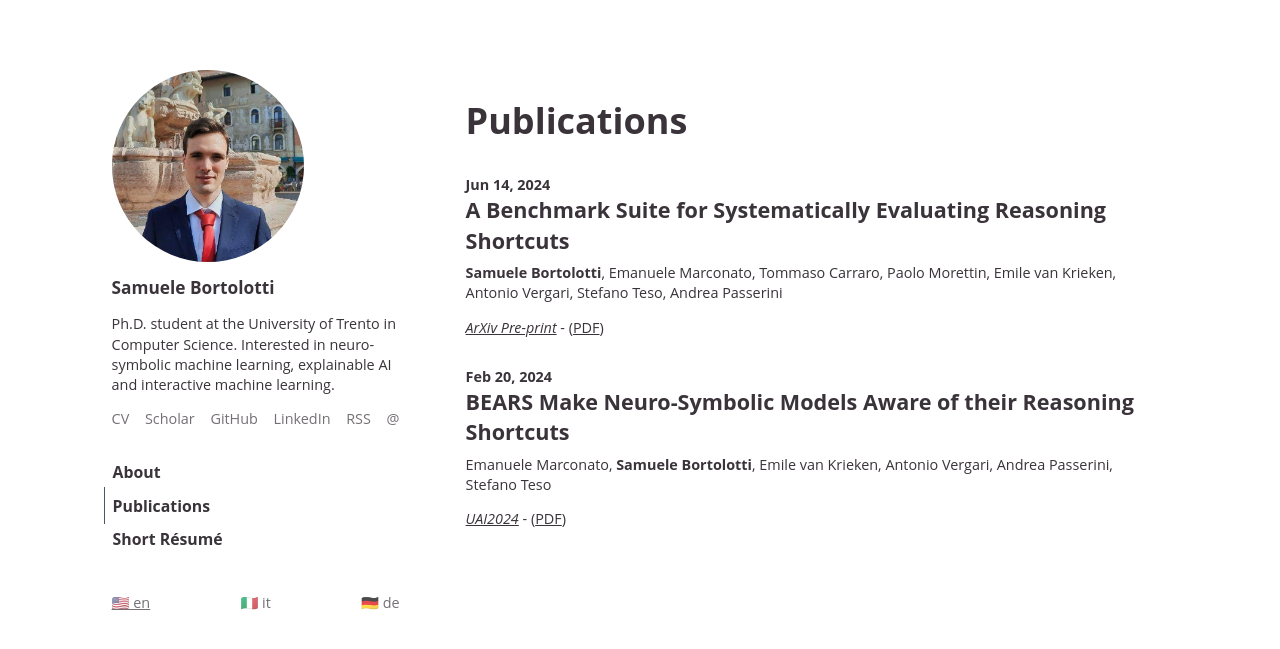
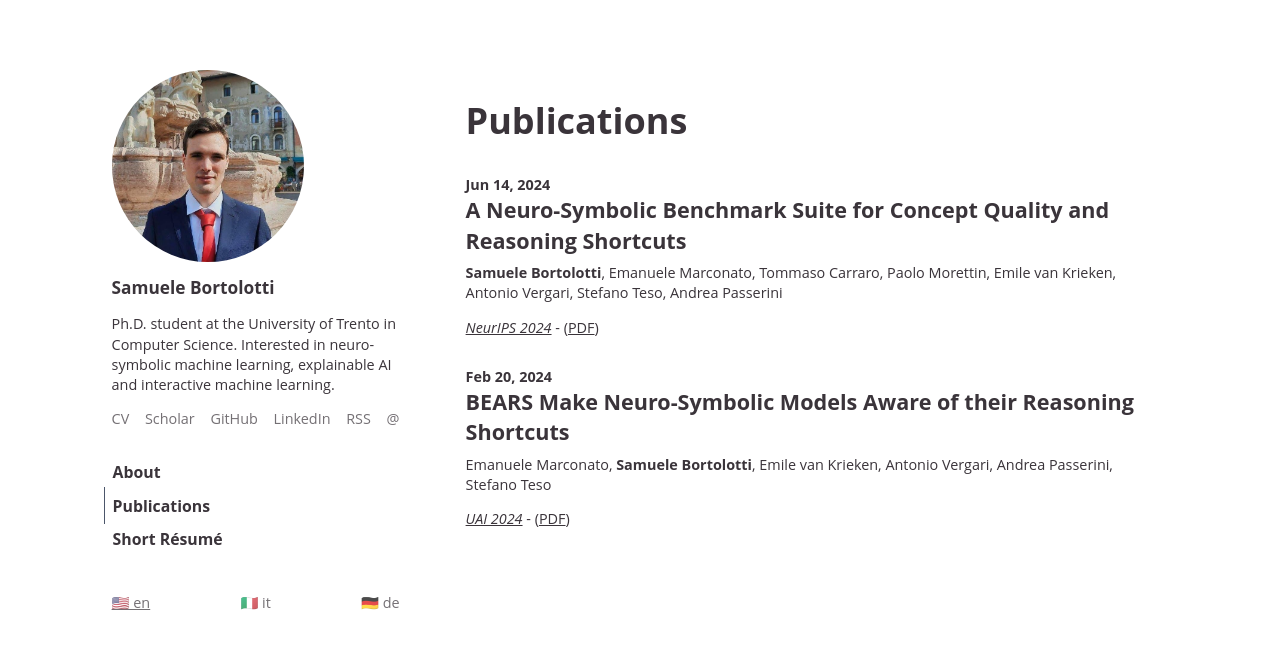
Before and after one commit to samuelebortolotti/samuelebortolotti.github.io, a Jekyll site: the page built from en/publications.md, in a window 1280 px wide. Shown: the top 649 px of the page. Built offline with Jekyll 4.4.1, drawn with Linux system fonts in a browser that asks for light colours; part of the change alters nothing that is shown.

Commit message:
Add rsbench

````diff
--- a/_includes/sidebar.html
+++ b/_includes/sidebar.html
@@ -25,7 +25,7 @@
     <a target="_blank" href="https://github.com/samuelebortolotti" title="GitHub link">GitHub</a>
     <a target="_blank" href="https://www.linkedin.com/in/samuele-bortolotti " title="LinkedIn link">LinkedIn</a>
     <a target="_blank" href="/feed.xml" type="application/xml" title="RSS Feed">RSS</a>
-    <a target="_blank" href="mailto:samuele.bortolotti@unitn.it" title="Email">@</a>
+    <a target="_blank" href="mailto:&#x73;&#x61;&#x6D;&#x75;&#x65;&#x6C;&#x65;&#x2E;&#x62;&#x6F;&#x72;&#x74;&#x6F;&#x6C;&#x6F;&#x74;&#x74;&#x69;&#x40;&#x75;&#x6E;&#x69;&#x74;&#x6E;&#x2E;&#x69;&#x74;" title="Email">@</a>
   </div>
   <!-- Effective Navbar -->
   <ul class="navlinks">
--- a/_publications/A-Benchmark-Suite-for-Systematically-Evaluating-Reasoning-Shortcuts.md
+++ /dev/null
@@ -1,45 +0,0 @@
----
-layout: post
-permalink: /publications/A-Benchmark-Suite-for-Systematically-Evaluating-Reasoning-Shortcuts.html
-title: A Benchmark Suite for Systematically Evaluating Reasoning Shortcuts
-date: 2024-06-14
-redirect_from:
-  - /en/publications/A-Benchmark-Suite-for-Systematically-Evaluating-Reasoning-Shortcuts.html
-  - /it/publications/A-Benchmark-Suite-for-Systematically-Evaluating-Reasoning-Shortcuts.html
-  - /de/publications/A-Benchmark-Suite-for-Systematically-Evaluating-Reasoning-Shortcuts.html
-ref: /publications/A-Benchmark-Suite-for-Systematically-Evaluating-Reasoning-Shortcuts.html
-authors:
-  - Samuele Bortolotti
-  - Emanuele Marconato
-  - Tommaso Carraro
-  - Paolo Morettin
-  - Emile van Krieken
-  - Antonio Vergari
-  - Stefano Teso
-  - Andrea Passerini
-conference: ArXiv Pre-print
-lang: en
-ref: publications
-conference_url: https://arxiv.org/abs/2406.10368
-paper: https://arxiv.org/pdf/2406.10368.pdf
-nav_bar: publications
----
-
-# A Benchmark Suite for Systematically Evaluating Reasoning Shortcuts
-
-## Abstract
-
-The advent of powerful neural classifiers has increased interest in problems that require both learning and reasoning. These problems are critical for understanding important properties of models, such as trustworthiness, generalization, interpretability, and compliance to safety and structural constraints. However, recent research observed that tasks requiring both learning and reasoning on background knowledge often suffer from reasoning shortcuts (RSs): predictors can solve the downstream reasoning task without associating the correct concepts to the high-dimensional data. To address this issue, we introduce rsbench, a comprehensive benchmark suite designed to systematically evaluate the impact of RSs on models by providing easy access to highly customizable tasks affected by RSs. Furthermore, rsbench implements common metrics for evaluating concept quality and introduces novel formal verification procedures for assessing the presence of RSs in learning tasks. Using rsbench, we highlight that obtaining high quality concepts in both purely neural and neuro-symbolic models is a far-from-solved problem. rsbench is available at [https://unitn-sml.github.io/rsbench/](https://unitn-sml.github.io/rsbench/).
-
-## How to cite
-
-```
-@misc{bortolotti2024benchmark,
-      title={A Benchmark Suite for Systematically Evaluating Reasoning Shortcuts},
-      author={Samuele Bortolotti and Emanuele Marconato and Tommaso Carraro and Paolo Morettin and Emile van Krieken and Antonio Vergari and Stefano Teso and Andrea Passerini},
-      year={2024},
-      eprint={2406.10368},
-      archivePrefix={arXiv},
-      primaryClass={id='cs.LG' full_name='Machine Learning' is_active=True alt_name=None in_archive='cs' is_general=False description='Papers on all aspects of machine learning research (supervised, unsupervised, reinforcement learning, bandit problems, and so on) including also robustness, explanation, fairness, and methodology. cs.LG is also an appropriate primary category for applications of machine learning methods.'}
-}
-```
--- /dev/null
+++ b/_publications/A-Neuro-Symbolic-Benchmark-Suite-for-Concept-Quality-and-Reasoning-Shortcuts.md
@@ -0,0 +1,45 @@
+---
+layout: post
+permalink: /publications/A-Neuro-Symbolic-Benchmark-Suite-for-Concept-Quality-and-Reasoning-Shortcuts.html
+title: A Neuro-Symbolic Benchmark Suite for Concept Quality and Reasoning Shortcuts
+date: 2024-06-14
+redirect_from:
+  - /en/publications/A-Neuro-Symbolic-Benchmark-Suite-for-Concept-Quality-and-Reasoning-Shortcuts.html
+  - /it/publications/A-Neuro-Symbolic-Benchmark-Suite-for-Concept-Quality-and-Reasoning-Shortcuts.html
+  - /de/publications/A-Neuro-Symbolic-Benchmark-Suite-for-Concept-Quality-and-Reasoning-Shortcuts.html
+ref: /publications/A-Neuro-Symbolic-Benchmark-Suite-for-Concept-Quality-and-Reasoning-Shortcuts.html
+authors:
+  - Samuele Bortolotti
+  - Emanuele Marconato
+  - Tommaso Carraro
+  - Paolo Morettin
+  - Emile van Krieken
+  - Antonio Vergari
+  - Stefano Teso
+  - Andrea Passerini
+conference: NeurIPS 2024
+lang: en
+ref: publications
+conference_url: https://neurips.cc/Conferences/2024
+paper: https://openreview.net/forum?id=5VtI484yVy
+nav_bar: publications
+---
+
+# A Neuro-Symbolic Benchmark Suite for Concept Quality and Reasoning Shortcuts
+
+## Abstract
+
+The advent of powerful neural classifiers has increased interest in problems that require both learning and reasoning. These problems are critical for understanding important properties of models, such as trustworthiness, generalization, interpretability, and compliance to safety and structural constraints. However, recent research observed that tasks requiring both learning and reasoning on background knowledge often suffer from reasoning shortcuts (RSs): predictors can solve the downstream reasoning task without associating the correct concepts to the high-dimensional data. To address this issue, we introduce rsbench, a comprehensive benchmark suite designed to systematically evaluate the impact of RSs on models by providing easy access to highly customizable tasks affected by RSs. Furthermore, rsbench implements common metrics for evaluating concept quality and introduces novel formal verification procedures for assessing the presence of RSs in learning tasks. Using rsbench, we highlight that obtaining high quality concepts in both purely neural and neuro-symbolic models is a far-from-solved problem. rsbench is available at [https://unitn-sml.github.io/rsbench/](https://unitn-sml.github.io/rsbench/).
+
+## How to cite
+
+```
+@inproceedings{bortolotti2024benchmark,
+  title={A Neuro-Symbolic Benchmark Suite for Concept Quality and Reasoning Shortcuts},
+  author={Samuele Bortolotti and Emanuele Marconato and Tommaso Carraro and Paolo Morettin and Emile van Krieken and Antonio Vergari and Stefano Teso and Andrea Passerini},
+  booktitle={The Thirty-eight Conference on Neural Information Processing Systems Datasets and Benchmarks Track},
+  year={2024},
+  abstract={The advent of powerful neural classifiers has increased interest in problems that require both learning and reasoning. These problems are critical for understanding important properties of models, such as trustworthiness, generalization, interpretability, and compliance to safety and structural constraints. However, recent research observed that tasks requiring both learning and reasoning on background knowledge often suffer from reasoning shortcuts (RSs): predictors can solve the downstream reasoning task without associating the correct concepts to the high-dimensional data. To address this issue, we introduce rsbench, a comprehensive benchmark suite designed to systematically evaluate the impact of RSs on models by providing easy access to highly customizable tasks affected by RSs. Furthermore, rsbench implements common metrics for evaluating concept quality and introduces novel formal verification procedures for assessing the presence of RSs in learning tasks. Using rsbench, we highlight that obtaining high quality concepts in both purely neural and neuro-symbolic models is a far-from-solved problem. rsbench is available at: https://unitn-sml.github.io/rsbench.},
+  url={https://openreview.net/forum?id=5VtI484yVy}
+}
+```
--- a/_publications/BEARS-Make-Neuro-Symbolic-Models-Aware-of-their-Reasoning-Shortcuts.md
+++ b/_publications/BEARS-Make-Neuro-Symbolic-Models-Aware-of-their-Reasoning-Shortcuts.md
@@ -15,11 +15,11 @@ authors:
   - Antonio Vergari
   - Andrea Passerini
   - Stefano Teso
-conference: UAI2024
+conference: UAI 2024
 lang: en
 ref: publications
-conference_url: https://arxiv.org/abs/2402.12240
-paper: https://arxiv.org/pdf/2402.12240.pdf
+conference_url: https://www.auai.org/uai2024/
+paper: https://proceedings.mlr.press/v244/marconato24a.html
 nav_bar: publications
 ---
 
@@ -32,13 +32,20 @@ Neuro-Symbolic (NeSy) predictors that conform to symbolic knowledge - encoding,
 ## How to cite
 
 ```
-@misc{marconato2024bears,
-      title={BEARS Make Neuro-Symbolic Models Aware of their Reasoning Shortcuts},
-      author={Emanuele Marconato and Samuele Bortolotti and Emile van Krieken and Antonio Vergari and Andrea Passerini and Stefano Teso},
-      year={2024},
-      eprint={2402.12240},
-      archivePrefix={arXiv},
-      primaryClass={cs.LG}
+@InProceedings{pmlr-v244-marconato24a,
+  title = 	 {BEARS Make Neuro-Symbolic Models Aware of their Reasoning Shortcuts},
+  author =       {Marconato, Emanuele and Bortolotti, Samuele and van Krieken, Emile and Vergari, Antonio and Passerini, Andrea and Teso, Stefano},
+  booktitle = 	 {Proceedings of the Fortieth Conference on Uncertainty in Artificial Intelligence},
+  pages = 	 {2399--2433},
+  year = 	 {2024},
+  editor = 	 {Kiyavash, Negar and Mooij, Joris M.},
+  volume = 	 {244},
+  series = 	 {Proceedings of Machine Learning Research},
+  month = 	 {15--19 Jul},
+  publisher =    {PMLR},
+  pdf = 	 {https://raw.githubusercontent.com/mlresearch/v244/main/assets/marconato24a/marconato24a.pdf},
+  url = 	 {https://proceedings.mlr.press/v244/marconato24a.html},
+  abstract = 	 {Neuro-Symbolic (NeSy) predictors that conform to symbolic knowledge {–} encoding, e.g., safety constraints {–} can be affected by Reasoning Shortcuts (RSs): They learn concepts consistent with the symbolic knowledge by exploiting unintended semantics. RSs compromise reliability and generalization and, as we show in this paper, they are linked to NeSy models being overconfident about the predicted concepts. Unfortunately, the only trustworthy mitigation strategy requires collecting costly dense supervision over the concepts. Rather than attempting to avoid RSs altogether, we propose to ensure NeSy models are aware of the semantic ambiguity of the concepts they learn, thus enabling their users to identify and distrust low-quality concepts. Starting from three simple desiderata, we derive bears (BE Aware of Reasoning Shortcuts), an ensembling technique that calibrates the model’s concept-level confidence without compromising prediction accuracy, thus encouraging NeSy architectures to be uncertain about concepts affected by RSs. We show empirically that bears improves RS-awareness of several state-of-the-art NeSy models, and also facilitates acquiring informative dense annotations for mitigation purposes.}
 }
 ```
 
@@ -46,7 +53,7 @@ Neuro-Symbolic (NeSy) predictors that conform to symbolic knowledge - encoding,
 
 ### [ICT days 2024](https://www.ictdays.it/en/home-en/)
 
-<object data="/posters/2024_bears_ictdays.pdf" type="application/pdf" width="425px" height="600px" margin="auto">
+<object data="/posters/2024_bears_ictdays.pdf" type="application/pdf" width="100%" height="100%" margin="auto">
     <embed src="/posters/2024_bears_ictdays.pdf" type="application/pdf">
         <p>This browser does not support PDFs. Please download the PDF to view it: <a href="/posters/2024_bears_ictdays.pdf">Download PDF</a>.</p>
     </embed>
@@ -55,8 +62,26 @@ Neuro-Symbolic (NeSy) predictors that conform to symbolic knowledge - encoding,
 
 ### [Nordic Probabilistic AI School 2024](https://nordic.probabilistic.ai/)
 
-<object data="/posters/2024_bears_probai.pdf" type="application/pdf" width="425px" height="600px" margin="auto">
+<object data="/posters/2024_bears_probai.pdf" type="application/pdf" width="100%" height="100%" margin="auto">
     <embed src="/posters/2024_bears_probai.pdf" type="application/pdf">
         <p>This browser does not support PDFs. Please download the PDF to view it: <a href="/posters/2024_bears_probai.pdf">Download PDF</a>.</p>
     </embed>
 </object>
+
+### [Conference on Uncertainty in Artificial Intelligence (UAI) 2024](https://www.auai.org/uai2024/)
+
+<object data="/posters/2024_bears_uai.pdf" type="application/pdf" width="100%" height="100%" margin="auto">
+    <embed src="/posters/2024_bears_uai.pdf" type="application/pdf">
+        <p>This browser does not support PDFs. Please download the PDF to view it: <a href="/posters/2024_bears_uai.pdf">Download PDF</a>.</p>
+    </embed>
+</object>
+
+## Spotlight
+
+### [Conference on Uncertainty in Artificial Intelligence (UAI) 2024](https://www.auai.org/uai2024/)
+
+<object data="/slides/BEARS_slides_uai24.pdf" type="application/pdf" width="100%" height="100%" margin="auto">
+    <embed src="/slides/BEARS_slides_uai24.pdf" type="application/pdf">
+        <p>This browser does not support PDFs. Please download the PDF to view it: <a href="/slides/BEARS_slides_uai24.pdf">Download PDF</a>.</p>
+    </embed>
+</object>
````
Also changed, not shown: 2 other files.
